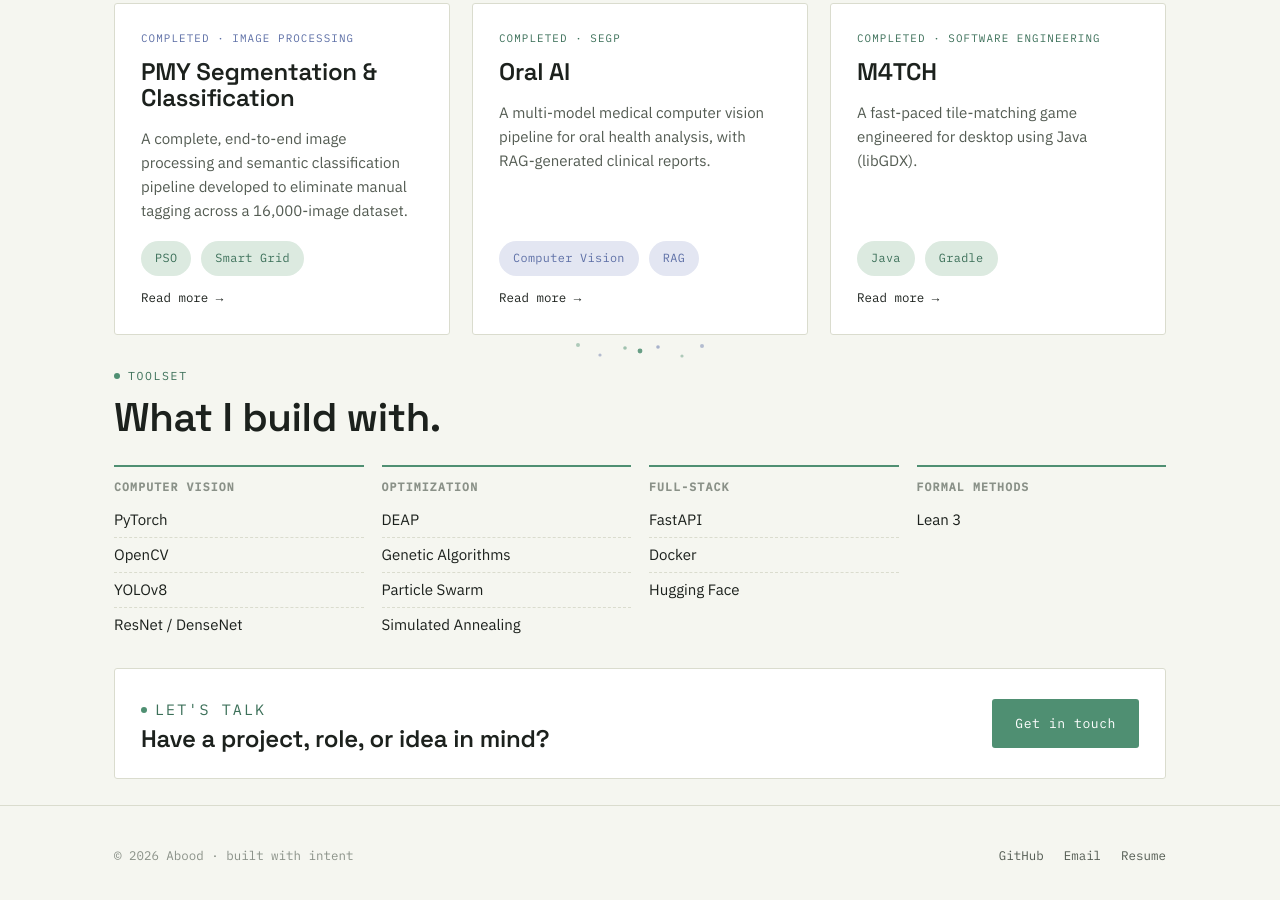
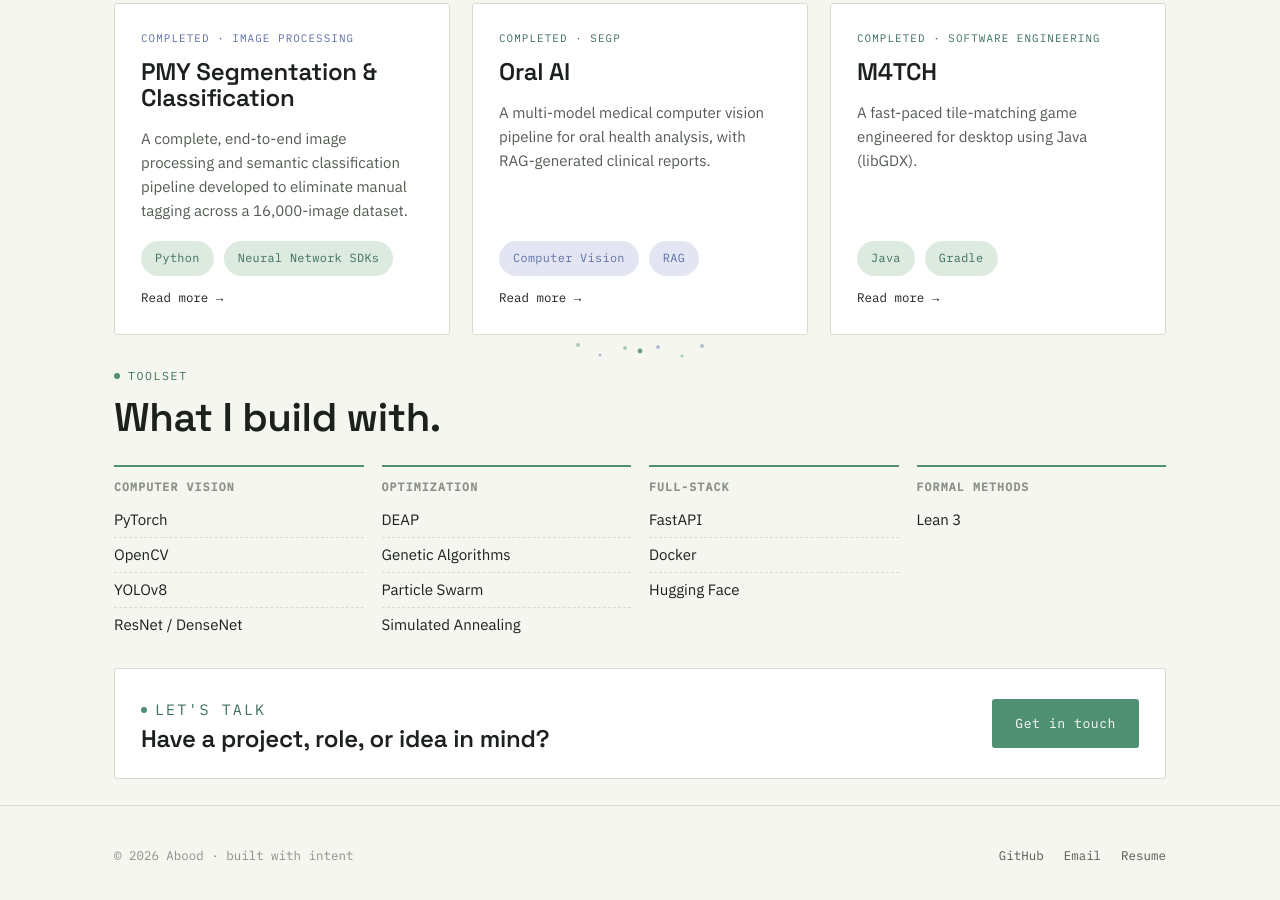
Before and after one commit to avx20/aboods_website, a plain HTML site: page index.html in a window 1280 px wide. Shown: the part 871-1771 px from the top of the page. Drawn offline with Linux system fonts and the light colour scheme.

Commit message:
Update project tags in index.html

```diff
--- a/index.html
+++ b/index.html
@@ -78,8 +78,8 @@
         <h3>PMY Segmentation & Classification</h3>
         <p>A complete, end-to-end image processing and semantic classification pipeline developed to eliminate manual tagging across a 16,000-image dataset.</p>
         <div class="pill-row">
-          <span class="pill pill-signal">PSO</span>
-          <span class="pill pill-signal">Smart Grid</span>
+          <span class="pill pill-signal">Python</span>
+          <span class="pill pill-signal">Neural Network SDKs</span>
         </div>
         <a href="projects.html#blood-cell" class="card-link">Read more →</a>
       </div>
```
